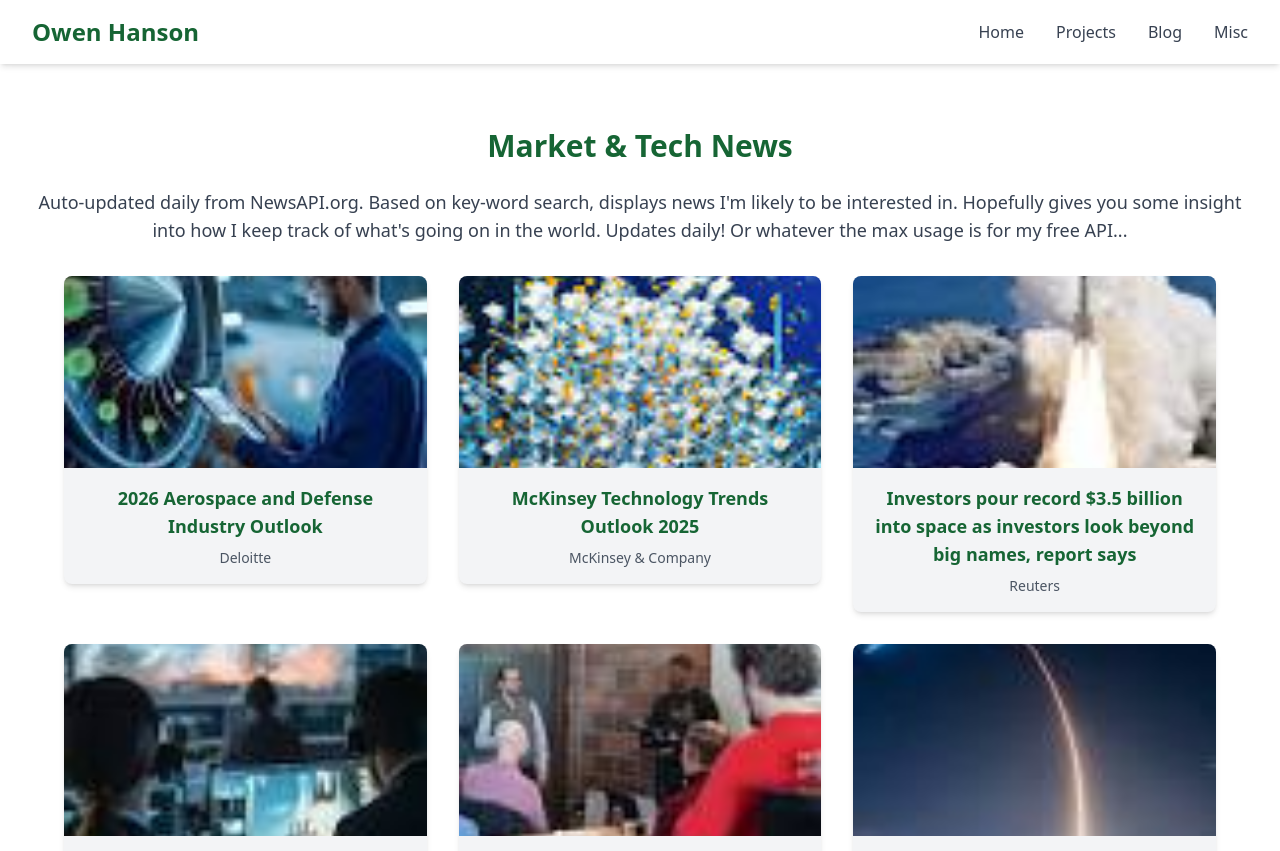
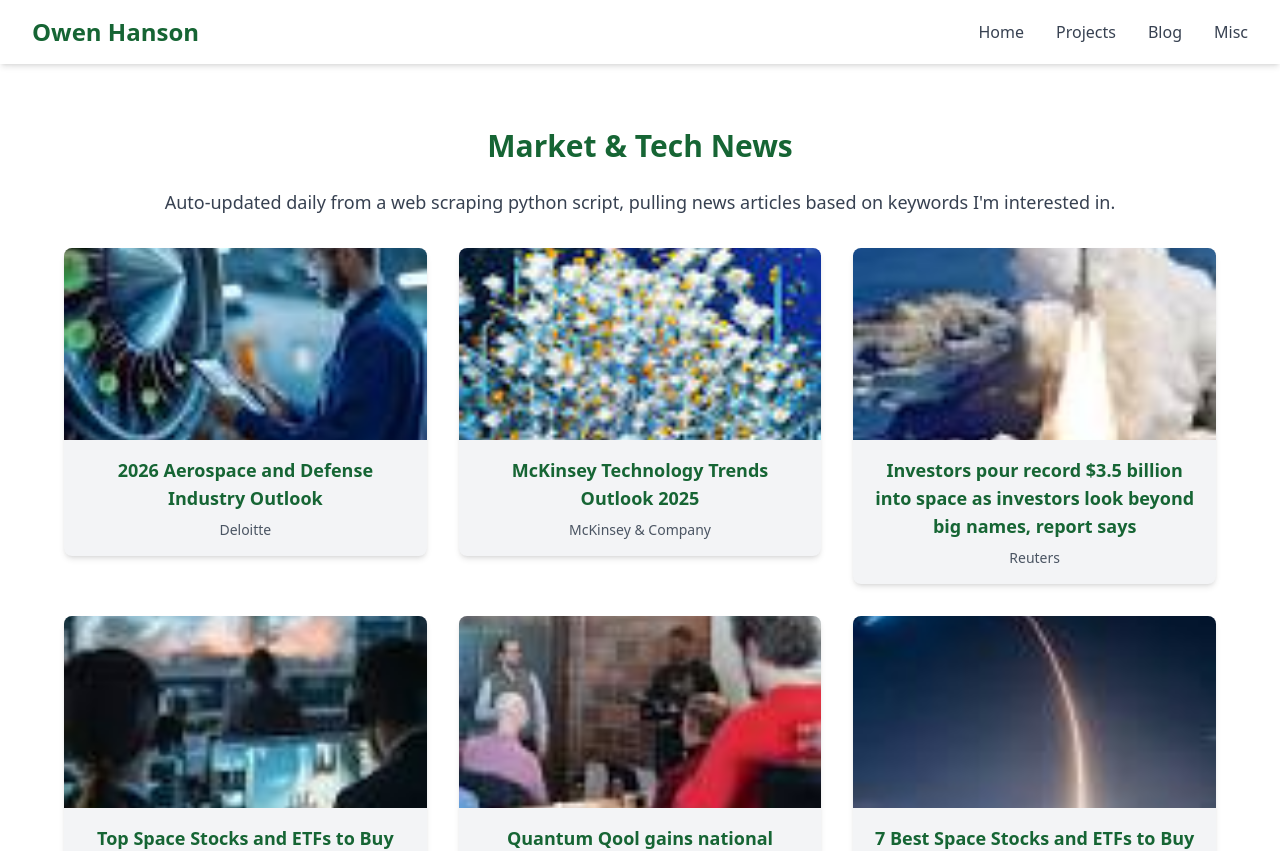
Before and after one commit to okhanson/personal_website, a React (Create React App) app: page /personal_website/misc in a window 1280 px wide. Shown: the top 851 px of the page. Built offline with nearby package versions, Linux system fonts and the light colour scheme.

Commit message:
maintenance

```diff
--- a/src/pages/Home.js
+++ b/src/pages/Home.js
@@ -93,7 +93,7 @@ function Home() {
             />
             <h3 className="text-xl font-bold mb-2">Master of Science in Business Analytics</h3>
             <p className="mb-2 text-gray-700">California Polytechnic State University, San Luis Obispo</p>
-            <p className="mb-2 text-gray-700">Expected Graduation: 2025</p>
+            <p className="mb-2 text-gray-700">Graduated with Distinction in 2025</p>
             <p className="mb-2 text-gray-700">Focused on data science, machine learning, and strategic analytics</p>
           </div>
         </div>
--- a/src/pages/Misc.js
+++ b/src/pages/Misc.js
@@ -14,9 +14,7 @@ function Misc() {
     <section className="py-16 px-6 bg-white text-center">
       <h2 className="text-3xl font-semibold text-green-800 mb-6">Market & Tech News</h2>
       <p className="mb-8 text-lg text-gray-700">
-        Auto-updated daily from NewsAPI.org. Based on key-word search, displays news I'm likely to be interested in.
-        Hopefully gives you some insight into how I keep track of what's going on in the world. Updates daily!
-        Or whatever the max usage is for my free API...
+        Auto-updated daily from a web scraping python script, pulling news articles based on keywords I'm interested in.
       </p>
 
       <div className="grid grid-cols-1 sm:grid-cols-2 md:grid-cols-3 gap-8 max-w-6xl mx-auto">
```
